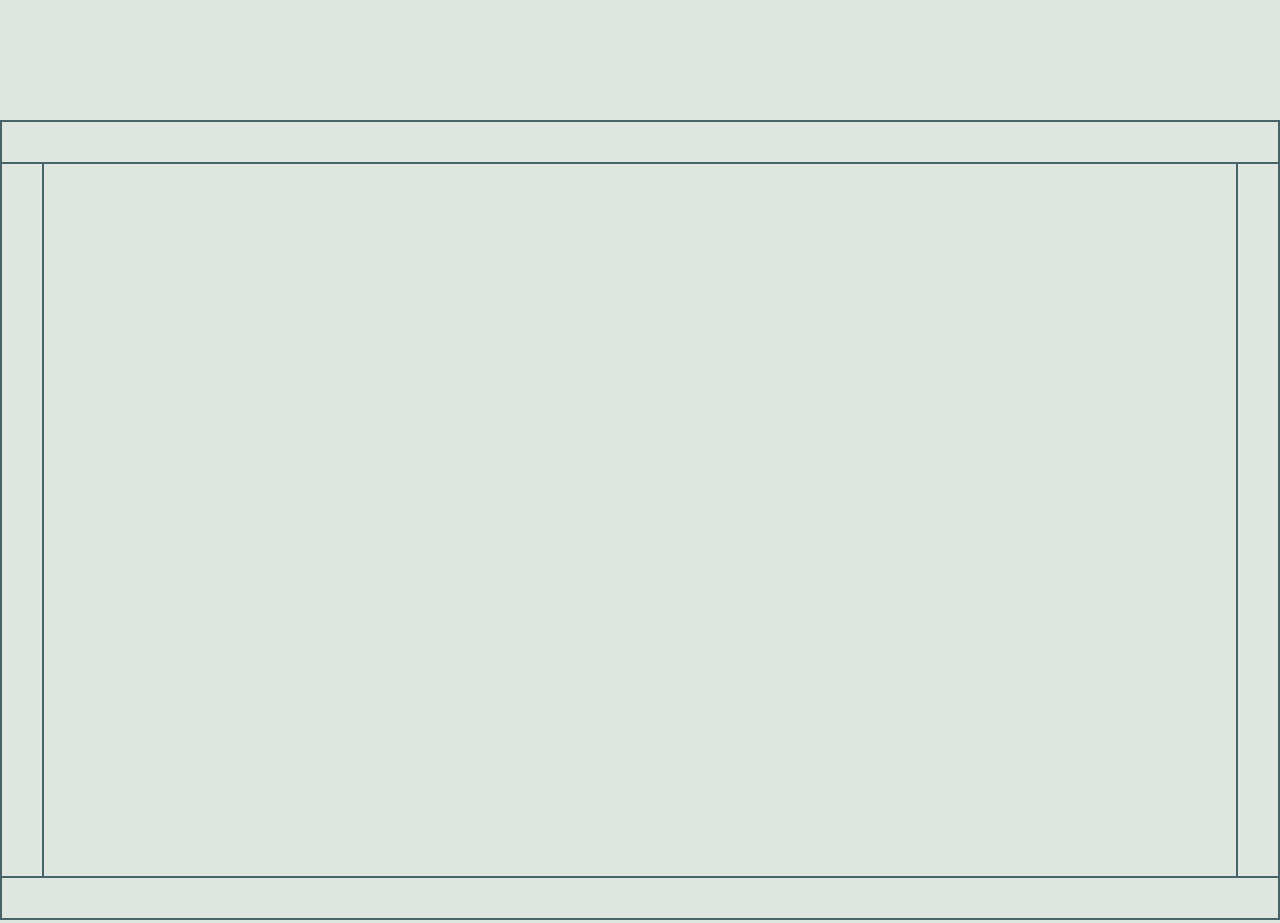
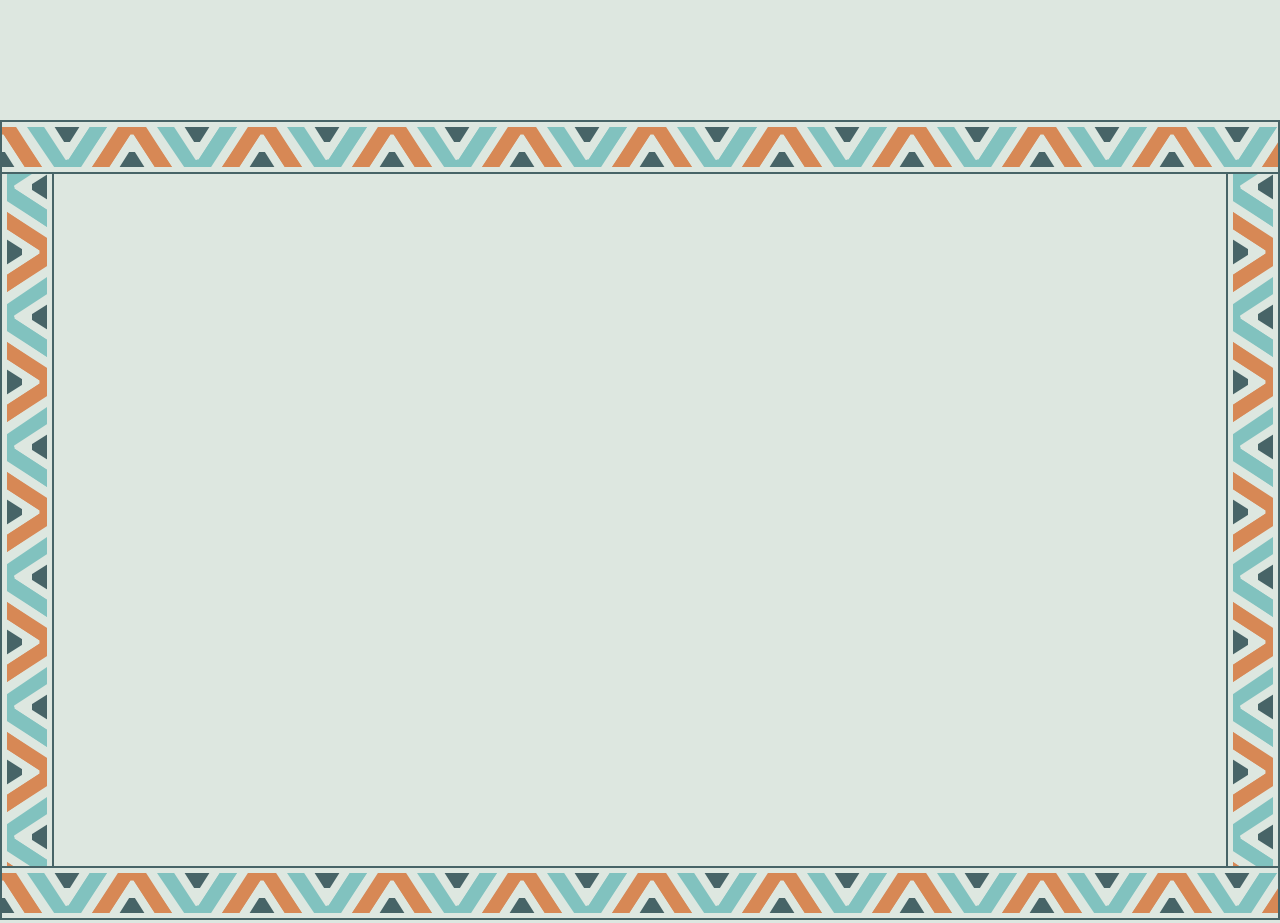
Before and after one commit to Mysteryexe/kohanzamin, a plain HTML site: page index.html in a window 1280 px wide. Shown: the part 3080-4003 px from the top of the page. Drawn offline with Linux system fonts and the light colour scheme.

Commit message:
by Mysteryexe

```diff
--- a/content/css/style.css
+++ b/content/css/style.css
@@ -52,15 +52,29 @@ line{
   width: 2.5rem;
   height: 2.5rem;
   position:absolute;
-  margin: 0;
+  display: block;
   border: 2px solid var(--Dim);
   background-color: var(--Gainsboro);
+}
+ptr{
+  position: relative;
+}
+.V ptr{
+  background-image: url(/content/png/tileV.png);
+  height: 100%;
+  width: 100%;
+}
+.H ptr{
+  background-image: url(/content/png/tileH.png);
+  height: 100%;
+  width: 100%;
 }
 line.V{
   top: 0px;
   bottom:0px;
   height: auto;
   z-index: 1;
+  padding: 0px 5px;
 }
 intro .r{
   right: 0;
@@ -70,6 +84,7 @@ line.H{
   right: 0px;
   width: auto;
   z-index: 2;
+  padding: 5px 0px;
 }
 intro .b{
   bottom: 0px;
--- a/index.html
+++ b/index.html
@@ -12,10 +12,18 @@
 <body>
   <timeline class="block">
     <intro class="block">
-      <line class="V"></line>
-      <line class="V r"></line>
-      <line class="H"></line>
-      <line class="H b"></line>
+      <line class="V">
+        <ptr class="block"></ptr>
+      </line>
+      <line class="V r">
+        <ptr class="block"></ptr>
+      </line>
+      <line class="H">
+        <ptr class="block"></ptr>
+      </line>
+      <line class="H b">
+        <ptr class="block"></ptr>
+      </line>
     </intro>
   </timeline>
   <something class="block"></something>
```
Also changed, not shown: content/png/tile01-green.png (added), content/png/tile01-orange.png (added), content/png/tileH.png (added), content/png/tileV.png (added), content/svg/tile01-green.svg (added), content/svg/tile01-orange.svg (added), 2 other files.
